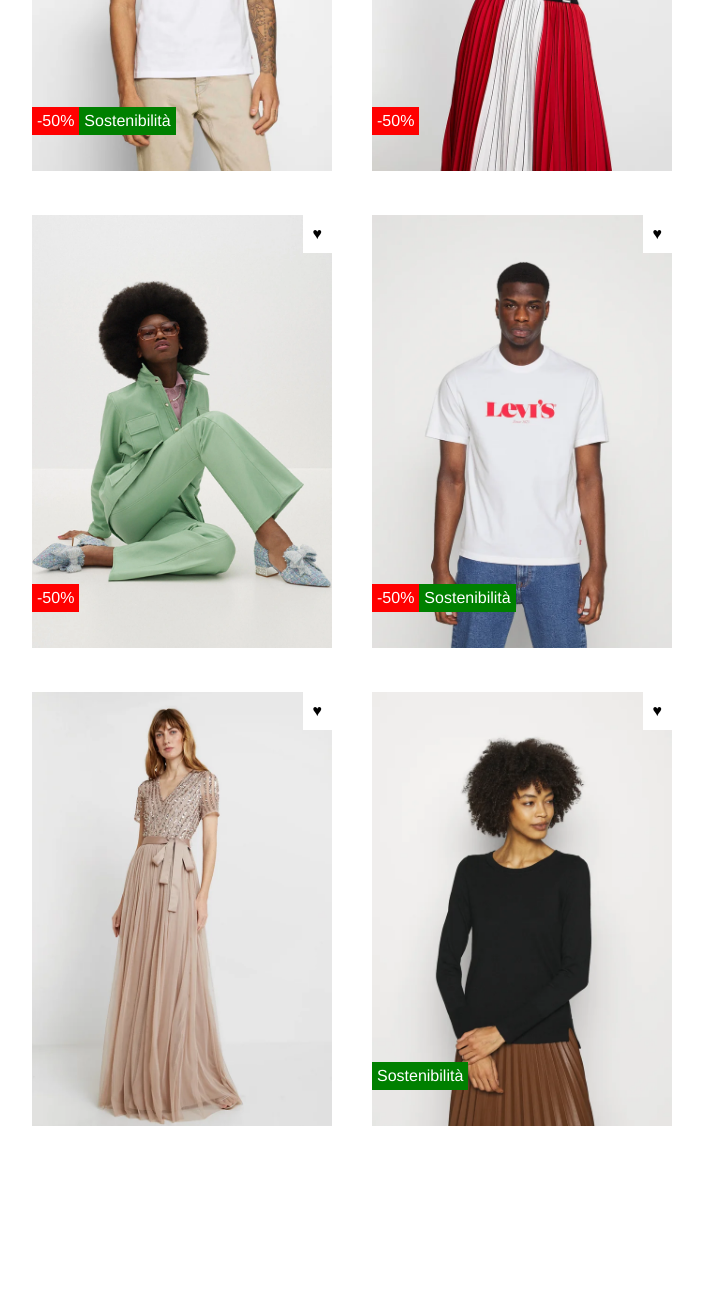
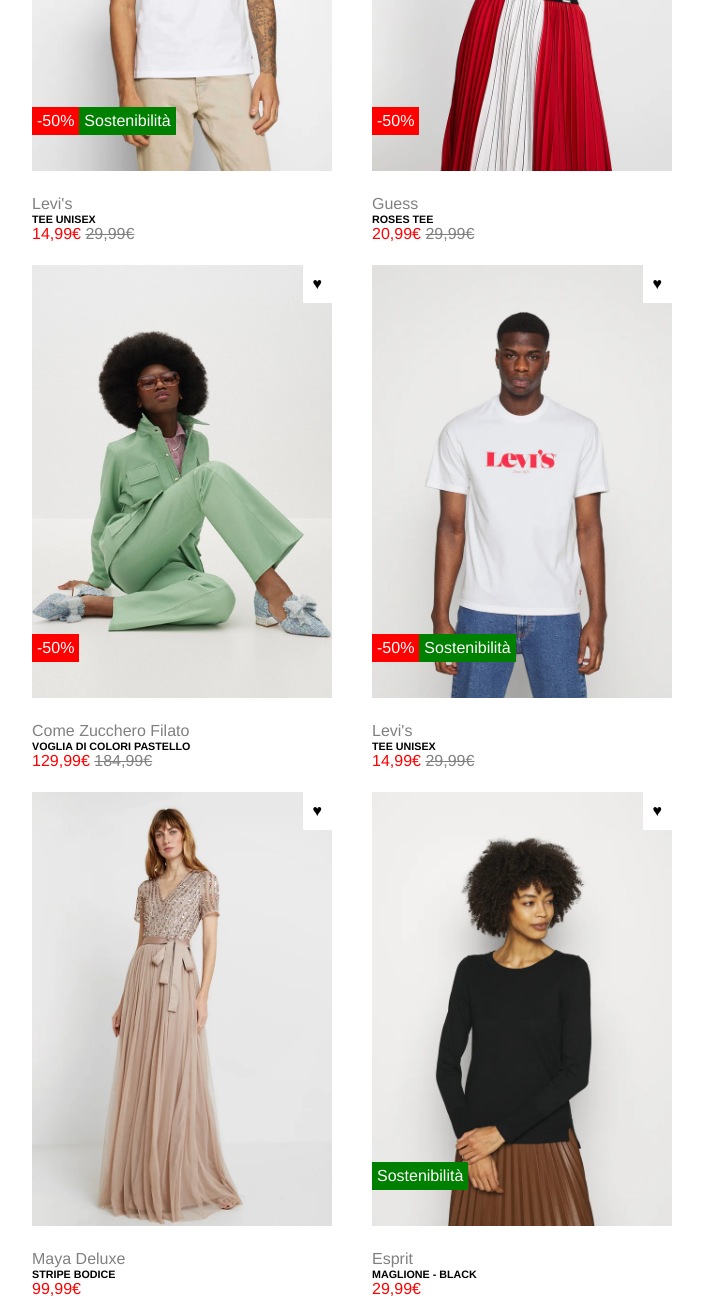
Before and after one commit to SteMorgia/html-css-boolando, a plain HTML site: page index.html in a window 1280 px wide. Shown: the part 352-1652 px from the top of the page, without its empty margins (288-991 px from the left). Before the commit the page ends 1502 px from the top, so only its background shows below. Drawn offline with Linux system fonts and the light colour scheme.

Commit message:
ADD: contenuti info prodotti

```diff
--- a/css/style.css
+++ b/css/style.css
@@ -116,3 +116,27 @@ main{
     width: fit-content;
     color: #fff;
 }
+
+.big{
+    position:relative;
+    margin-bottom: 50px;
+}
+
+.info{
+    position:absolute;
+    left: 20px;
+
+}
+
+.prezzo_rosso{
+    color: red;
+}
+
+ .prezzo_barrato{
+    color: gray;
+    text-decoration:line-through;
+ }
+
+ .brand{
+     color: gray;
+ }
--- a/index.html
+++ b/index.html
@@ -36,6 +36,7 @@
 
             <div class="container">
                 <!--togliere classe 'visibile' e 'nero' se non necessarie-->
+                <div class="big">
                     <div class="card">
                         <img class="immagine visibile" src="img/1.webp" alt="immagine1 visibile">
                         <img class="immagine non-visibile" src="img/1b.webp" alt="immagine1 non visibile">
@@ -46,7 +47,15 @@
                             <div class="sost">Sostenibilità</div>
                         </div>
                     </div>
+                    <div class="info">
+                        <span class="brand">Levi's</span>
+                        <h6>TEE UNISEX</h6>
+                        <span class="prezzo_rosso">14,99&euro;</span>
+                        <span class="prezzo_barrato">29,99&euro;</span>
+                    </div>
+                </div>
 
+                <div class="big">
                     <div class="card">
                         <img class="immagine visibile" src="img/2.webp" alt="immagine2 visibile">
                         <img class="immagine non-visibile" src="img/2b.webp" alt="immagine1 non visibile">
@@ -56,7 +65,15 @@
                             <div class="sconto">-50%</div>
                         </div>
                     </div>
+                    <div class="info">
+                        <span class="brand">Guess</span>
+                        <h6>ROSES TEE</h6>
+                        <span class="prezzo_rosso">20,99&euro;</span>
+                        <span class="prezzo_barrato">29,99&euro;</span>
+                    </div>
+                </div>
 
+                <div class="big">
                     <div class="card">
                         <img class="immagine visibile" src="img/3.webp" alt="immagine3 visibile">
                         <img class="immagine non-visibile" src="img/3b.webp" alt="immagine1 non visibile">
@@ -66,7 +83,16 @@
                             <div class="sconto">-50%</div>
                         </div>
                     </div>
+                    <div class="info">
+                        <span class="brand">Come Zucchero Filato</span>
+                        <h6>VOGLIA DI COLORI PASTELLO</h6>
+                        <span class="prezzo_rosso">129,99&euro;</span>
+                        <span class="prezzo_barrato">184,99&euro;</span>
+                    </div>
+                </div>
 
+
+                <div class="big">
                     <div class="card">
                         <img class="immagine visibile" src="img/4.webp" alt="immagine1 visibile">
                         <img class="immagine non-visibile" src="img/4b.webp" alt="immagine1 non visibile">
@@ -77,14 +103,31 @@
                             <div class="sost">Sostenibilità</div>
                         </div>
                     </div>
+                    <div class="info">
+                        <span class="brand">Levi's</span>
+                        <h6>TEE UNISEX</h6>
+                        <span class="prezzo_rosso">14,99&euro;</span>
+                        <span class="prezzo_barrato">29,99&euro;</span>
+                    </div>
+                </div>
 
+
+                <div class="big">
                     <div class="card">
                         <img class="immagine visibile" src="img/5.webp" alt="immagine2 visibile">
                         <img class="immagine non-visibile" src="img/5b.webp" alt="immagine1 non visibile">
                         <span class="cuore nero">&hearts;</span>
                         <span class="cuore rosso">&hearts;</span>
                     </div>
+                    <div class="info">
+                        <span class="brand">Maya Deluxe</span>
+                        <h6>STRIPE BODICE</h6>
+                        <span class="prezzo_rosso">99,99&euro;</span>
+                    </div>
+                </div>
 
+
+                <div class="big">
                     <div class="card">
                         <img class="immagine visibile" src="img/6.webp" alt="immagine3 visibile">
                         <img class="immagine non-visibile" src="img/6b.webp" alt="immagine1 non visibile">
@@ -94,6 +137,13 @@
                             <div class="sost">Sostenibilità</div>
                         </div>
                     </div>
+                    <div class="info">
+                        <span class="brand">Esprit</span>
+                        <h6>MAGLIONE - BLACK</h6>
+                        <span class="prezzo_rosso">29,99&euro;</span>
+                    </div>
+                </div>
+
 
             </div>
 
```
Lines whose indentation alone changed are shown as unchanged.
